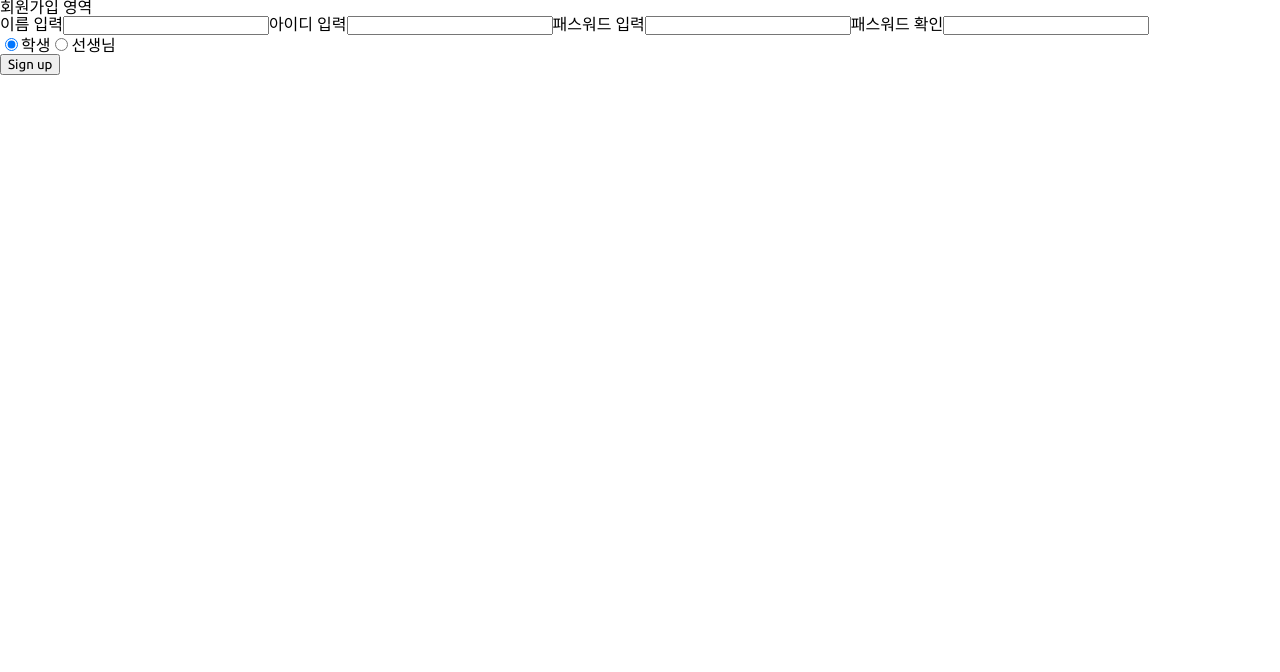
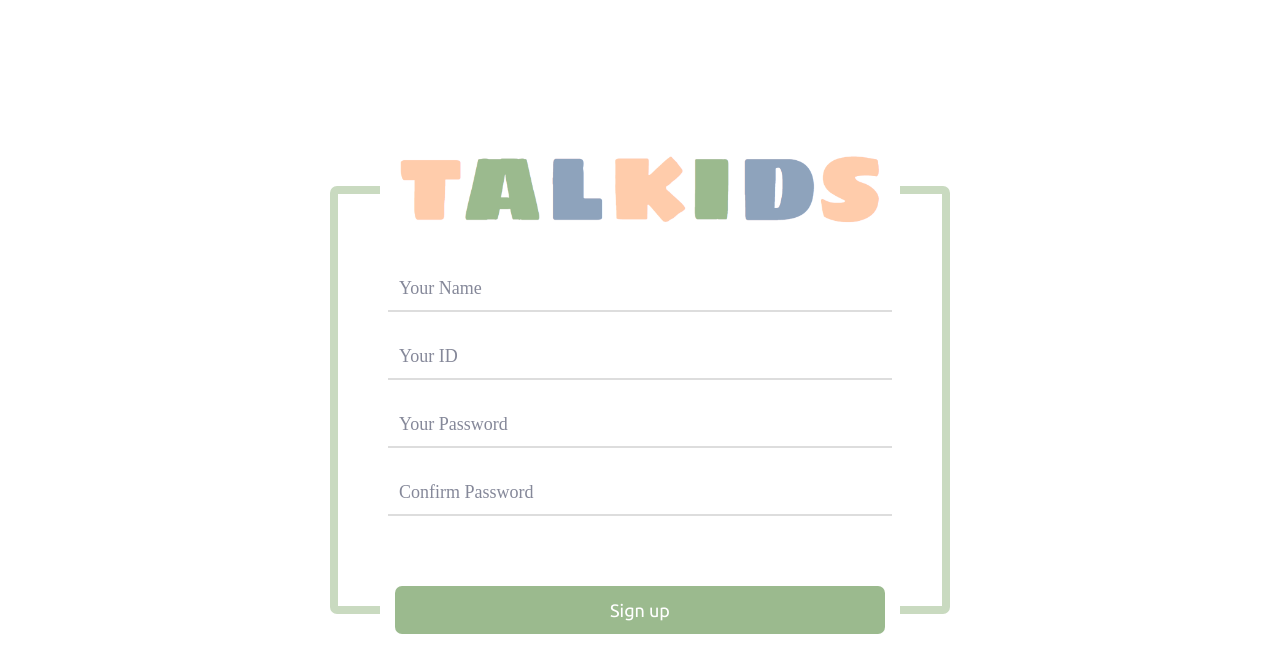
Before and after one commit to jongwook123/Talkid, a React (Create React App) app in the folder frontend/: page /signup in a window 1280 px wide. Shown: the top 672 px of the page. Built offline with nearby package versions, Linux system fonts and the light colour scheme.

Commit message:
Feat : 로그인 페이지 간격 수정, 회원 가입 페이지 1차 디자인 구성

```diff
--- a/frontend/src/pages/userPages/signupPage/index.jsx
+++ b/frontend/src/pages/userPages/signupPage/index.jsx
@@ -1,71 +1,86 @@
 import { useState } from "react"
+import * as S from './style'
+
+import TALKIDS from 'assets/images/TALKIDS.png';
+import LongInput1 from "components/inputs/longinput1";
+import LongButton1 from "components/buttons/longbutton1";
 
 export default function SignupPage() {
     const [inputs, setInputs] = useState({
-        name:"",
+        name: "",
         id: "",
         password: "",
-        password_confirm:"",
-        type : "student",
+        password_confirm: "",
+        type: "student",
     });
 
-    const inputChangeHandler = (e) => {
-
+    const onChangeHandler = (e) => {
         setInputs({
             ...inputs,
             [e.target.name]: e.target.value,
         })
     }
 
-    console.log(inputs);
-
     const buttonClickHandler = (e) => {
         e.preventDefault();
-
-        console.log(inputs);
-
-        if (!inputs.id) {
-            return alert("ID를 입력하세요.")
-        } else if (!inputs.password) {
-            return alert("Password를 입력하세요.")
-        }
-
     }
 
     return (
-        <main>
-            <section>
-                <header>
-                    <h2>회원가입 영역</h2>
-                </header>
-                <form action="">
-                    <label htmlFor="name">이름 입력</label>
-                    <input type="text" name="name" id="name" onChange={inputChangeHandler} value={inputs.name} />
-                    <label htmlFor="id">아이디 입력</label>
-                    <input type="text" name="id" id="id" onChange={inputChangeHandler} value={inputs.id} />
-                    <label htmlFor="password">패스워드 입력</label>
-                    <input type="text" name="password" id="password" onChange={inputChangeHandler} value={inputs.password} />
-                    <label htmlFor="password1">패스워드 확인</label>
-                    <input type="text" name="password1" id="password1" onChange={inputChangeHandler} value={inputs.password_confirm} />
-                    <fieldset>
-                        <legend></legend>
-                        <input type="radio" name="type" id="student" onChange={inputChangeHandler} value="student" defaultChecked/>
-                        <label htmlFor="student">학생</label>
-                        <input type="radio" name="type" id="teacher" onChange={inputChangeHandler} value="teacher"/>
-                        <label htmlFor="teacher">선생님</label>
-                        {
-                            inputs.type === "teacher" &&
-                            <>
-                                <label htmlFor="license">자격</label>
-                                <input type="file" name="license" id="license" accept="image/png, image/jpeg" onChange={inputChangeHandler} value={inputs.license}/>
-                            </>
-                        }
-                    </fieldset>
+        // <main>
+        //     <section>
+        //         <header>
+        //             <h2>회원가입 영역</h2>
+        //         </header>
+        //         <form action="">
+        //             <label htmlFor="name">이름 입력</label>
+        //             <input type="text" name="name" id="name" onChange={inputChangeHandler} value={inputs.name} />
+        //             <label htmlFor="id">아이디 입력</label>
+        //             <input type="text" name="id" id="id" onChange={inputChangeHandler} value={inputs.id} />
+        //             <label htmlFor="password">패스워드 입력</label>
+        //             <input type="text" name="password" id="password" onChange={inputChangeHandler} value={inputs.password} />
+        //             <label htmlFor="password1">패스워드 확인</label>
+        //             <input type="text" name="password1" id="password1" onChange={inputChangeHandler} value={inputs.password_confirm} />
+        //             <fieldset>
+        //                 <legend></legend>
+        //                 <input type="radio" name="type" id="student" onChange={inputChangeHandler} value="student" defaultChecked/>
+        //                 <label htmlFor="student">학생</label>
+        //                 <input type="radio" name="type" id="teacher" onChange={inputChangeHandler} value="teacher"/>
+        //                 <label htmlFor="teacher">선생님</label>
+        //                 {
+        //                     inputs.type === "teacher" &&
+        //                     <>
+        //                         <label htmlFor="license">자격</label>
+        //                         <input type="file" name="license" id="license" accept="image/png, image/jpeg" onChange={inputChangeHandler} value={inputs.license}/>
+        //                     </>
+        //                 }
+        //             </fieldset>
 
-                    <button onClick={buttonClickHandler}>Sign up</button>
-                </form>
-            </section>
-        </main>
-
+        //             <button onClick={buttonClickHandler}>Sign up</button>
+        //         </form>
+        //     </section>
+        // </main>
+        <>
+            <S.PageHeader>
+                <h1>TALKIDS</h1>
+            </S.PageHeader>
+            <main>
+                <S.SigninSection>
+                    <S.SigninSectionHeader>
+                        <h2>로그인 영역</h2>
+                        <img src={TALKIDS} alt="" />
+                    </S.SigninSectionHeader>
+                    <S.SigninForm action="">
+                        <LongInput1 props={{ id: "name", desc: "Insert your name", color: "green", placeholder: "Your Name", type: "text", value: inputs.name, callback: onChangeHandler }} />
+                        <LongInput1 props={{ id: "id", desc: "Insert your id", color: "orange", placeholder: "Your ID", type: "text", value: inputs.id, callback: onChangeHandler }} />
+                        <LongInput1 props={{ id: "password", desc: "Insert your password", color: "blue", placeholder: "Your Password", type: "password", value: inputs.password, callback: onChangeHandler }} />
+                        <LongInput1 props={{ id: "password_confirm", desc: "Check your password", color: "green", placeholder: "Confirm Password", type: "password", value: inputs.password_confirm, callback: onChangeHandler }} />
+                        <S.ButtonWrapper>
+                            <LongButton1 props={{ color: "green", text: "Sign up", callback: buttonClickHandler }} />
+                        </S.ButtonWrapper>
+                    </S.SigninForm>
+                </S.SigninSection>
+            </main>
+            <footer></footer>
+        </>
     )
 }
--- a/frontend/src/pages/userPages/signinPage/style.js
+++ b/frontend/src/pages/userPages/signupPage/style.js
@@ -18,7 +18,7 @@ export const PageMain = styled.main`
 export const SigninSection = styled.section`
     position: absolute;
     width: 620px;
-    padding: 80px 40px 90px;
+    padding: 70px 50px 90px;
     top: 50%;
     left: 50%;
     transform: translate(-50%, -50%);
@@ -51,7 +51,7 @@ export const SigninForm = styled.form`
     flex-direction: column;
 
     & > fieldset + fieldset {
-        margin-top: 30px;
+        margin-top: 20px;
     }
 `
 
```
